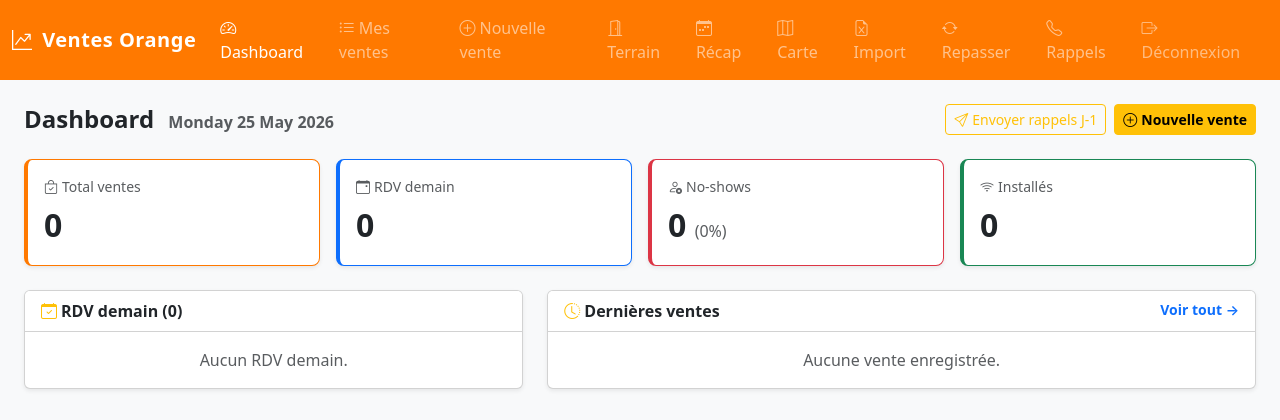
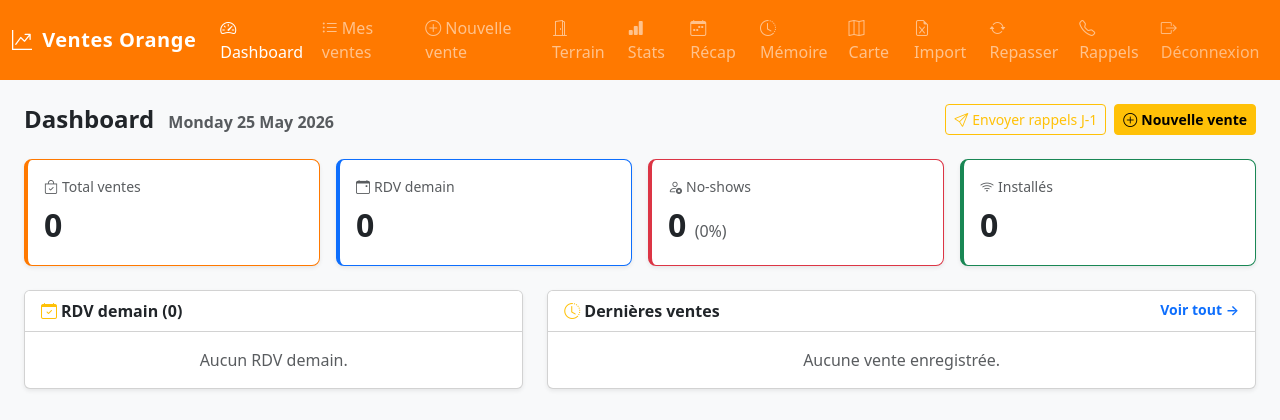
Before and after one commit to heikelb/instagram-agent-playwright, a Flask app: page / in a window 1280 px wide. Shown: the top 420 px of the page. Run offline with Flask 3, Linux system fonts and the light colour scheme; a user stored in the database is signed in; some libraries are stand-ins or nearby versions.

Commit message:
feat: add Stats page with moyennes, Memoire page, PostgreSQL support

```diff
--- a/templates/base.html
+++ b/templates/base.html
@@ -32,12 +32,9 @@
     .table th { font-size: .85rem; text-transform: uppercase; color: #6c757d; }
     .badge-sms { font-size: .7rem; }
 
-    /* ── Mobile ────────────────────────────── */
     @media (max-width: 768px) {
       .container-fluid { padding: 12px !important; }
       h4.mb-0 { font-size: 1.1rem; }
-
-      /* Tableau → cartes empilées */
       .table-mobile-cards thead { display: none; }
       .table-mobile-cards tbody tr {
         display: block;
@@ -65,12 +62,8 @@
         min-width: 90px;
       }
       .table-mobile-cards tbody td:empty { display: none; }
-
-      /* Boutons du haut alignés */
       .page-header { flex-wrap: wrap; gap: 8px; }
       .page-header .btn { font-size: .8rem; padding: 6px 10px; }
-
-      /* Stats dashboard 2x2 */
       .stat-card .fs-2 { font-size: 1.6rem !important; }
     }
   </style>
@@ -111,9 +104,21 @@
           </a>
         </li>
         <li class="nav-item">
+          <a class="nav-link {% if request.endpoint == 'stats' %}active{% endif %}"
+             href="{{ url_for('stats') }}">
+            <i class="bi bi-bar-chart-fill me-1"></i>Stats
+          </a>
+        </li>
+        <li class="nav-item">
           <a class="nav-link {% if request.endpoint == 'recap_semaine' %}active{% endif %}"
              href="{{ url_for('recap_semaine') }}">
             <i class="bi bi-calendar-week me-1"></i>Récap
+          </a>
+        </li>
+        <li class="nav-item">
+          <a class="nav-link {% if request.endpoint == 'memoire' %}active{% endif %}"
+             href="{{ url_for('memoire') }}">
+            <i class="bi bi-clock-history me-1"></i>Mémoire
           </a>
         </li>
         <li class="nav-item">
```
